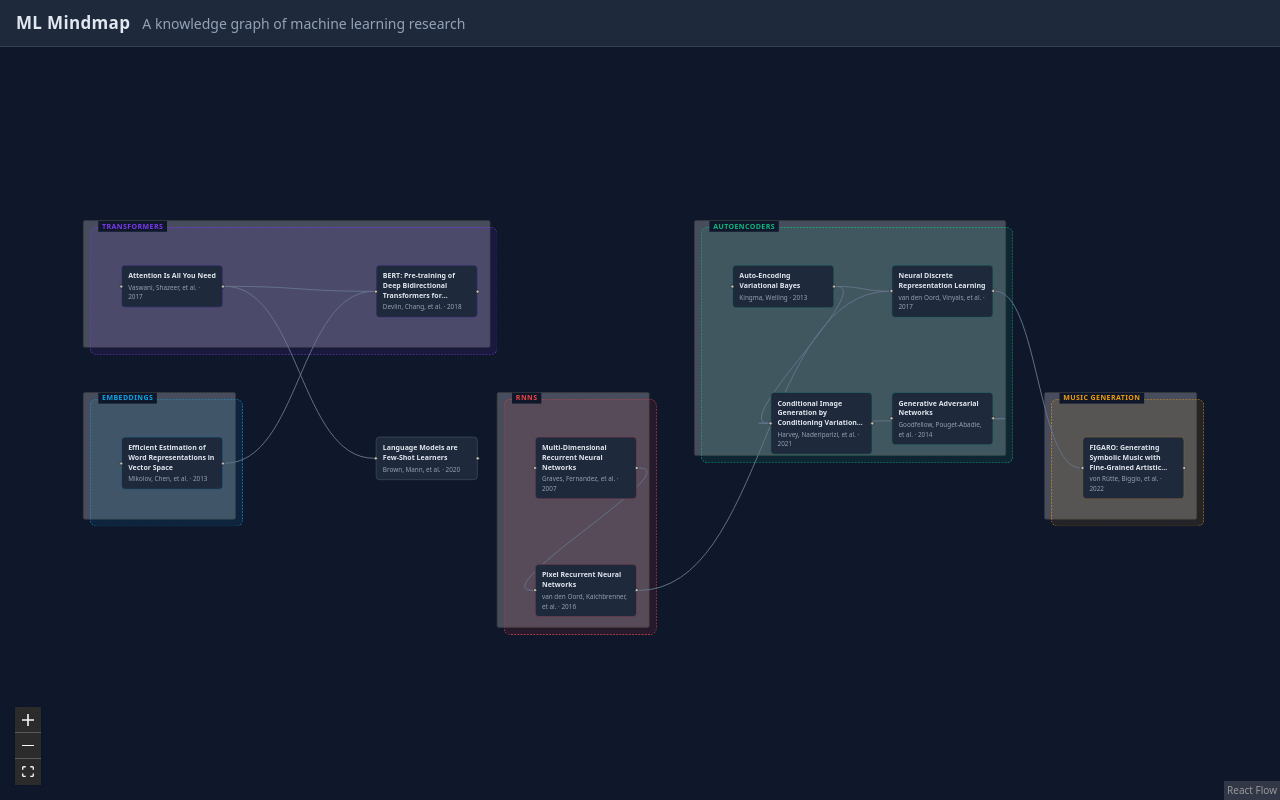
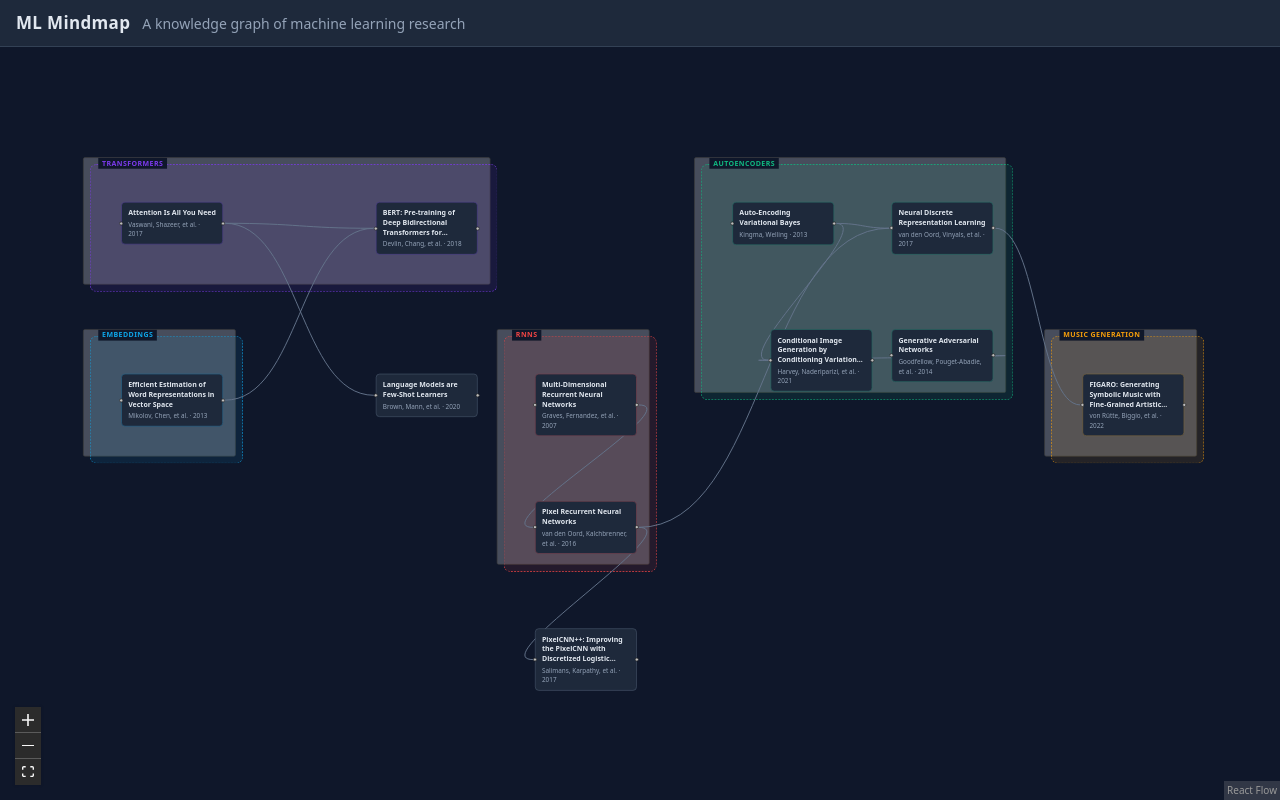
Before and after one commit to rpw1134/ml-mindmap, a React (Vite) app: page / in a window 1280 px wide. Built offline with nearby package versions, Linux system fonts and the light colour scheme.

Commit message:
pixelCNN ++

```diff
--- a/src/data/mindmap.ts
+++ b/src/data/mindmap.ts
@@ -110,6 +110,17 @@ const data: MindmapData = {
       position: { x: 850, y: 620 },
     },
     {
+      id: 'pixel-cnn-plus-plus',
+      arxivId: '1701.05517',
+      title: 'PixelCNN++: Improving the PixelCNN with Discretized Logistic Mixture Likelihood and Other Modifications',
+      authors: ['Salimans', 'Karpathy', 'Chen', 'Kingma'],
+      abstract:
+        'PixelCNNs are a recently proposed class of powerful generative models with tractable likelihood that are also easy to sample from. We present a number of improvements, making training faster, sampling faster, and the likelihood lower using six changes to the architecture: we use a discretized logistic mixture likelihood on the pixels, rather than a 256-way softmax, which we find to be faster and to produce better test log-likelihoods; we condition on whole pixels, rather than R, G, and B sub-pixels, simplifying the model structure; we use downsampling to efficiently capture structure at multiple resolutions; we introduce additional short-cut connections to further speed up optimization; we regularize the model using dropout. Our model achieves state-of-the-art log-likelihood scores on CIFAR-10 and ImageNet.',
+      year: 2017,
+      tags: ['generative', 'image-generation', 'autoregressive', 'cnn'],
+      position: { x: 850, y: 820 },
+    },
+    {
       id: 'gan',
       arxivId: '1406.2661',
       title: 'Generative Adversarial Networks',
@@ -185,6 +196,12 @@ const data: MindmapData = {
       relationship: 'Pixel RNN applies multi-dimensional recurrent processing from MDRNN to image pixel generation.',
     },
     {
+      id: 'e-pixelrnn-pixelcnn',
+      source: 'pixel-rnn',
+      target: 'pixel-cnn-plus-plus',
+      relationship: 'PixelCNN++ builds on the autoregressive pixel-generation framework of PixelRNN, replacing recurrent layers with masked convolutions and improving likelihood modeling with a discretized logistic mixture.',
+    },
+    {
       id: 'e-pixelrnn-vqvae',
       source: 'pixel-rnn',
       target: 'vq-vae',
```
